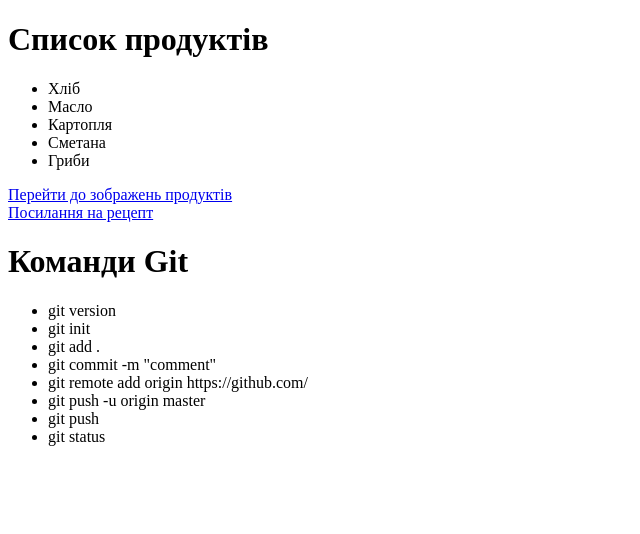
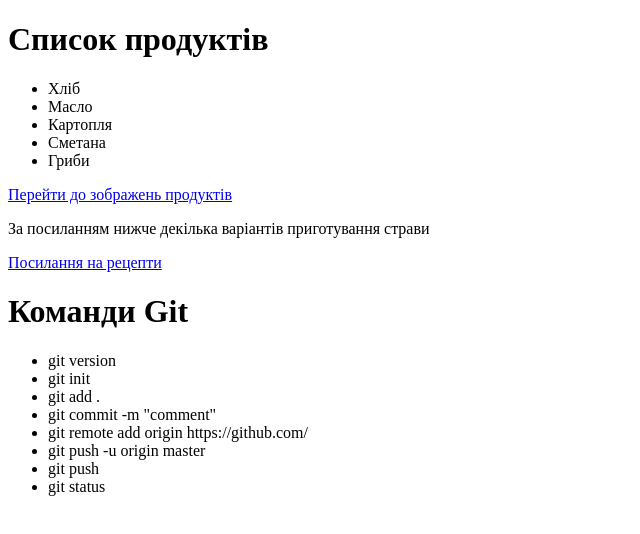
Before and after one commit to Mariia-Olena/Homework_3, a plain HTML site: page index.html in a window 1280 px wide. Shown: the whole page, without its empty margins (0-640 px from the left). Drawn offline with Linux system fonts and the light colour scheme.

Commit message:
added some text

```diff
--- a/index.html
+++ b/index.html
@@ -14,7 +14,8 @@
             <li>Гриби</li>
         </ul>
         <a href="gallery.html">Перейти до зображень продуктів</a><br>
-        <a href="https://www.unian.ua/recipes/second-courses/fish-and-mushroom-dishes/kartoplya-z-gribami-recept-yak-prigotuvati-kartoplyu-z-gribami-11206064.html">Посилання на рецепт</a>
+        <p>За посиланням нижче декілька варіантів приготування страви</p>
+        <a href="https://www.unian.ua/recipes/second-courses/fish-and-mushroom-dishes/kartoplya-z-gribami-recept-yak-prigotuvati-kartoplyu-z-gribami-11206064.html">Посилання на рецепти</a>
         <h1>Команди Git</h1>
         <ul>
             <li>git version</li>
```
